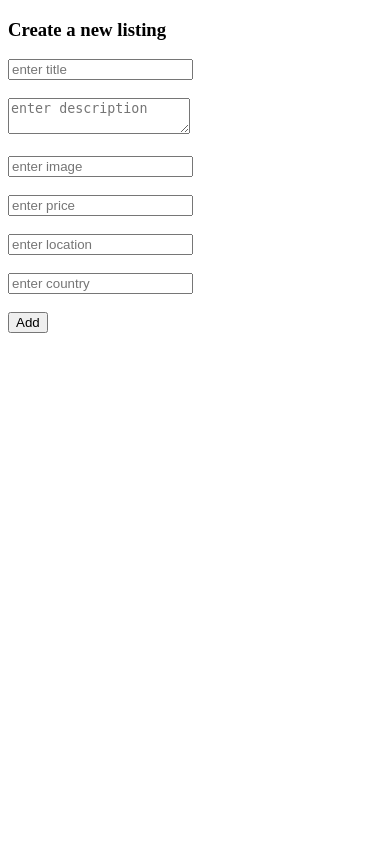
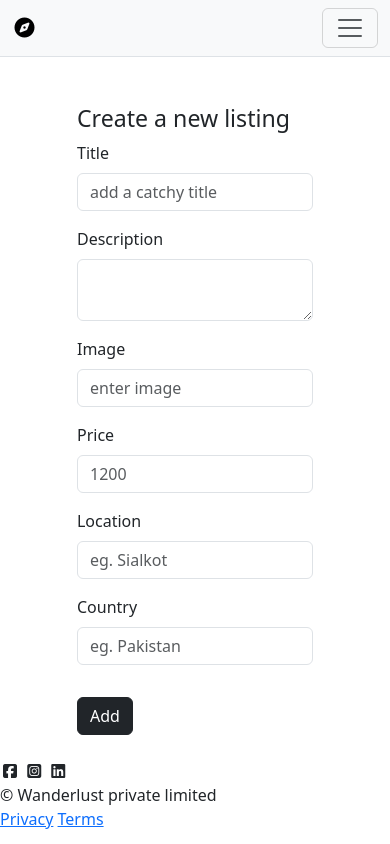
Before and after one commit to dev-4hmad/Mern-Stack-Notes, a Node server app: page /listings/new in a window 390 px wide. Run offline with Node 20, Linux system fonts and the light colour scheme; some libraries are stand-ins or nearby versions.

Commit message:
Refactor listing forms for improved structure and styling; enhance show view layout

```diff
--- a/01-PROJECT/views/listings/new.ejs
+++ b/01-PROJECT/views/listings/new.ejs
@@ -1,32 +1,70 @@
-<!DOCTYPE html>
-<html lang="en">
-<head>
-    <meta charset="UTF-8">
-    <meta name="viewport" content="width=device-width, initial-scale=1.0">
-    <title>Form</title>
-</head>
-<body>
+<% layout("/layouts/boilerplate") %>
+<div class="row t-3">
+  <div class="col-8 offset-2">
+    <br><br>
     <h3>Create a new listing</h3>
     <form method="POST" action="/listings">
-        <input name="listing[title]" placeholder="enter title" type="text">
-        <br>
-        <br>
-        <textarea name="listing[description]" placeholder="enter description" type="text"></textarea>
-        <br>
-        <br>
-        <input name="listing[image]" placeholder="enter image" type="text">
-        <br>
-        <br>
-        <input name="listing[price]" placeholder="enter price" type="number">
-        <br>
-        <br>
-        <input name="listing[location]" placeholder="enter location" type="text">
-        <br>
-        <br>
-        <input name="listing[country]" placeholder="enter country" type="text">
-        <br>
-        <br>
-        <button>Add</button>
+      <div class="mb-3">
+        <label for="title" class="form-label">Title</label>
+        <input
+          name="listing[title]"
+          placeholder="add a catchy title"
+          type="text"
+          class="form-control"
+        />
+      </div>
+      <div class="mb-3">
+        <label for="description" class="form-label">Description</label>
+        <textarea
+          name="listing[description]"
+          class="form-control"
+          type="text"
+        ></textarea>
+      </div>
+
+      <div class="mb-3">
+        <label for="image" class="form-label">Image</label>
+        <input
+          name="listing[image]"
+          placeholder="enter image"
+          type="text"
+          class="form-control"
+        />
+      </div>
+
+      <div class="row">
+        <div class="mb-3 col-md-4">
+          <label for="price" class="form-label">Price</label>
+          <input
+            name="listing[price]"
+            placeholder="1200"
+            type="number"
+            class="form-control"
+          />
+        </div>
+
+        <div class="mb-3 col-md-8">
+          <label for="location" class="form-label">Location</label>
+          <input
+            name="listing[location]"
+            placeholder="eg. Sialkot"
+            type="text"
+            class="form-control"
+          />
+        </div>
+      </div>
+
+      <div class="mb-3">
+        <label for="country" class="form-label">Country</label>
+        <input
+          name="listing[country]"
+          placeholder="eg. Pakistan"
+          type="text"
+          class="form-control"
+        />
+      </div>
+      <button class="btn btn-dark add-btn mt-3">Add</button>
+      <br><br>
     </form>
-</body>
-</html>
+  </div>
+</div>
```
Also changed, not shown: 01-PROJECT/views/listings/edit.ejs (+66 -30 lines), 01-PROJECT/views/listings/show.ejs (+25 -13 lines).
